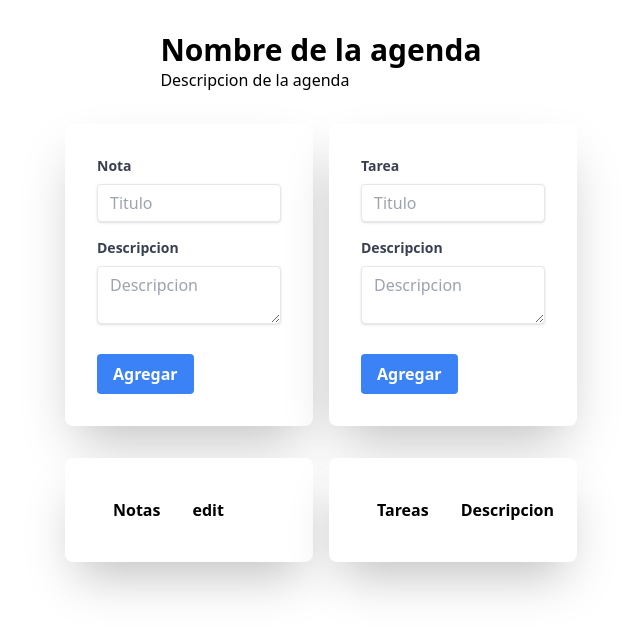
After one commit to wawayo/proyecto-django, a Django app: page /apuntes/ in a window 1280 px wide. The commit adds this page. Shown: the top 635 px of the page, without its empty margins (319-959 px from the left). Run offline with Django 4.2, Linux system fonts and the light colour scheme; lists and menus that the app fills with data are empty; some libraries are stand-ins or nearby versions.

Commit message:
vistas y rutas

```diff
--- a/app/views.py
+++ b/app/views.py
@@ -2,9 +2,18 @@ from django.shortcuts import render
 from django.http import HttpResponse
 from django.template import loader
 
+from app.models import Agenda
 # Create your views here.
 
 def index(request):
   template = loader.get_template('index.html')
   render = template.render()
   return HttpResponse(render)
+
+def apuntes(request):
+  template = loader.get_template('apuntes.html')
+  render = template.render()
+  return HttpResponse(render)
+
+def crear_agenda(request):
+  print(request.POST)
--- a/proyecto/urls.py
+++ b/proyecto/urls.py
@@ -16,9 +16,11 @@ Including another URLconf
 """
 from django.contrib import admin
 from django.urls import path
-from app.views import index
+from app.views import index, apuntes, crear_agenda
 
 urlpatterns = [
     path('', index),
+    path('crear-agenda/', crear_agenda, name='crear_agenda'),
+    path('apuntes/', apuntes),
     path('admin/', admin.site.urls),
 ]
--- /dev/null
+++ b/templates/apuntes.html
@@ -0,0 +1,108 @@
+<!DOCTYPE html>
+<html lang="es">
+<head>
+  <meta charset="UTF-8">
+  <meta name="viewport" content="width=device-width, initial-scale=1.0">
+
+  <script src="https://cdn.tailwindcss.com"></script>
+
+  <title>Apuntes</title>
+</head>
+<body>
+
+
+  <div class="flex justify-center items-center pt-8">
+    <div class="bg-white rounded-lg">
+      <h1 class="text-3xl font-bold text-center">Nombre de la agenda</h1>
+      <p>Descripcion de la agenda</p>
+    </div>
+  </div>
+
+  <div class="grid grid-cols-2 gap-4 max-w-lg mx-auto my-8">
+    <div class="bg-white rounded-lg shadow-2xl p-8 max-w-[260px]">
+      <form class="" action="#" method="POST">
+        <div class="mb-4">
+          <label class="block text-gray-700 text-sm font-bold mb-2" for="name">
+            Nota
+          </label>
+          <input class="shadow appearance-none border rounded w-full py-2 px-3 text-gray-700 leading-tight focus:outline-none focus:shadow-outline"
+            id="name" type="text" placeholder="Titulo" name="name">
+        </div>
+        <div class="mb-6">
+          <label class="block text-gray-700 text-sm font-bold mb-2" for="description">
+            Descripcion
+          </label>
+          <textarea class="shadow appearance-none border rounded w-full py-2 px-3 text-gray-700 leading-tight focus:outline-none focus:shadow-outline"
+            id="description" type="text" placeholder="Descripcion" name="description"></textarea>
+        </div>
+        <div class="flex items-center justify-between">
+          <button class="bg-blue-500 hover:bg-blue-700 text-white font-bold py-2 px-4 rounded focus:outline-none focus:shadow-outline"
+            type="submit" name="submit">
+            Agregar
+          </button>
+        </div>
+      </form>
+    </div>
+    <div class="bg-white rounded-lg shadow-2xl p-8 max-w-[260px]">
+      <form class="" action="index.php" method="POST">
+        <div class="mb-4">
+          <label class="block text-gray-700 text-sm font-bold mb-2" for="name">
+            Tarea
+          </label>
+          <input class="shadow appearance-none border rounded w-full py-2 px-3 text-gray-700 leading-tight focus:outline-none focus:shadow-outline"
+            id="name" type="text" placeholder="Titulo" name="name">
+        </div>
+        <div class="mb-6">
+          <label class="block text-gray-700 text-sm font-bold mb-2" for="description">
+            Descripcion
+          </label>
+          <textarea class="shadow appearance-none border rounded w-full py-2 px-3 text-gray-700 leading-tight focus:outline-none focus:shadow-outline"
+            id="description" type="text" placeholder="Descripcion" name="description"></textarea>
+        </div>
+        <div class="flex items-center justify-between">
+          <button class="bg-blue-500 hover:bg-blue-700 text-white font-bold py-2 px-4 rounded focus:outline-none focus:shadow-outline"
+            type="submit" name="submit">
+            Agregar
+          </button>
+        </div>
+      </form>
+    </div>
+  </div>
+
+  <div class="grid grid-cols-2 gap-4 max-w-lg mx-auto my-8">
+    <div class="bg-white rounded-lg shadow-2xl p-8 max-w-[250px]">
+      <table class="table-auto">
+        <thead>
+          <tr>
+            <th class="px-4 py-2">Notas</th>
+            <th class="px-4 py-2">edit</th>
+          </tr>
+        </thead>
+
+
+
+
+      </table>
+    </div>
+    <div class="bg-white rounded-lg shadow-2xl p-8 max-w-[250px]">
+      <table class="table-auto">
+        <thead>
+          <tr>
+            <th class="px-4 py-2">Tareas</th>
+            <th class="px-4 py-2">Descripcion</th>
+          </tr>
+        </thead>
+        <tbody>
+
+
+
+        </tbody>
+      </table>
+    </div>
+
+
+
+
+
+</body>
+</html>
```
Also changed, not shown: templates/index.html (+71 -3 lines).
